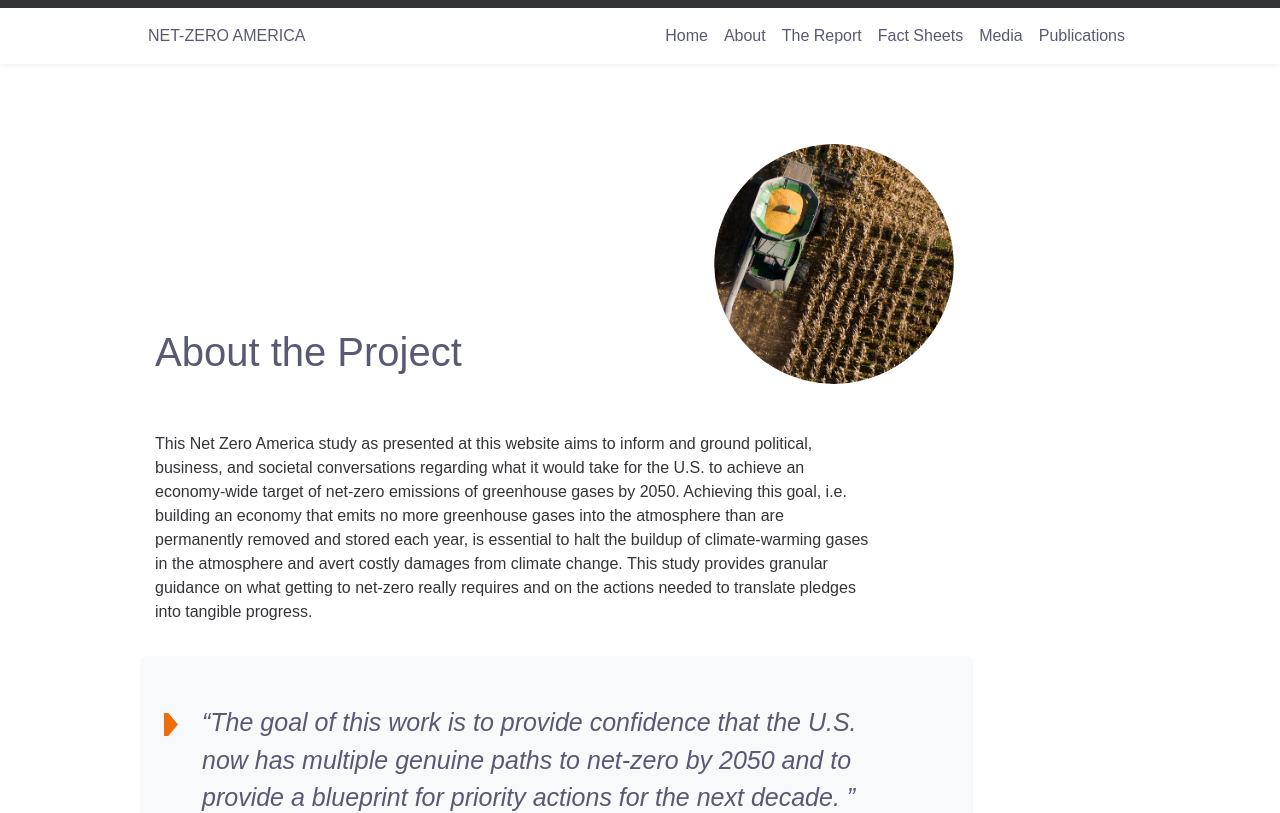
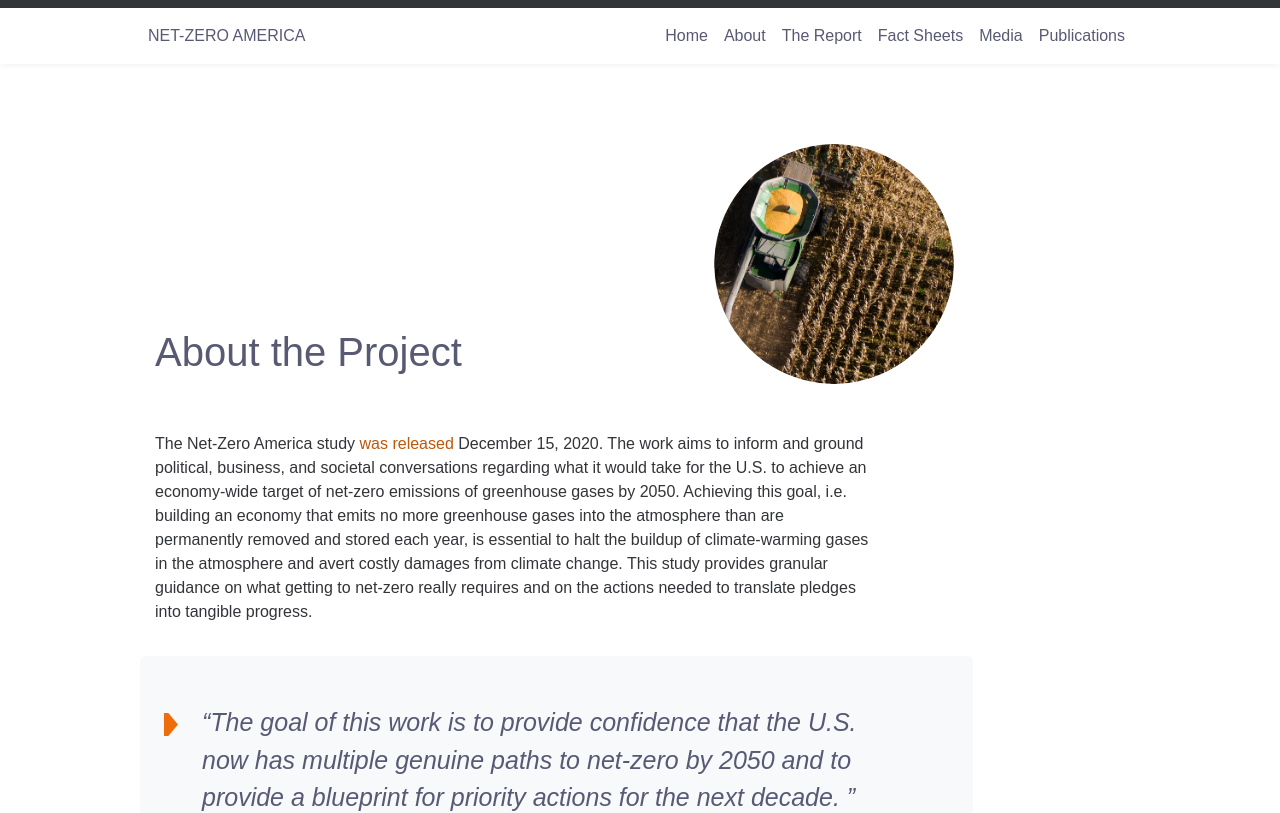
Before and after one commit to Hyperobjekt/nzap-site, a React app: page /about in a window 1280 px wide. Shown: the top 813 px of the page. Built offline with nearby package versions, Linux system fonts and the light colour scheme; a web font is replaced by a local one; what redux-immutable-state-invariant would draw is missing.

Commit message:
Add link styling and content to About

```diff
--- a/src/_styles/_base.scss
+++ b/src/_styles/_base.scss
@@ -58,6 +58,16 @@ a {
 
   &:hover {
     text-decoration: none;
+  }
+}
+p  {
+  a {
+    color: #be5709;
+    font-weight: 400;
+    &:hover {
+      color: #be5709;
+      text-decoration: underline;
+    }
   }
 }
 pre {
--- a/src/components/static/About.js
+++ b/src/components/static/About.js
@@ -24,7 +24,7 @@ const AboutPage = () => (
 
         <div className="row">
           <div className="col-12 col-lg-9 offset-lg-0 pt-5 section-a">
-            <p>This Net Zero America study as presented at this website aims to inform and ground political, business, and societal conversations regarding what it would take for the U.S. to achieve an economy-wide target of net-zero emissions of greenhouse gases by 2050.  Achieving this goal, i.e. building an economy that emits no more greenhouse gases into the atmosphere than are permanently removed and stored each year, is essential to halt the buildup of climate-warming gases in the atmosphere and avert costly damages from climate change. This study provides granular guidance on what getting to net-zero really requires and on the actions needed to translate pledges into tangible progress.</p>
+            <p>The Net-Zero America study <a href="https://environmenthalfcentury.princeton.edu/research/2020/big-affordable-effort-needed-america-reach-net-zero-emissions-2050-princeton-study" target="_blank" rel="noopener noreferrer" >was released </a>December 15, 2020. The work aims to inform and ground political, business, and societal conversations regarding what it would take for the U.S. to achieve an economy-wide target of net-zero emissions of greenhouse gases by 2050.  Achieving this goal, i.e. building an economy that emits no more greenhouse gases into the atmosphere than are permanently removed and stored each year, is essential to halt the buildup of climate-warming gases in the atmosphere and avert costly damages from climate change. This study provides granular guidance on what getting to net-zero really requires and on the actions needed to translate pledges into tangible progress.</p>
           </div>
 
           <div className="col-12 col-md-11 col-lg-10 pl-4 pr-5 pt-2 pt-md-5 pb-4 pr-lg-3 mt-3 quotable">
```
